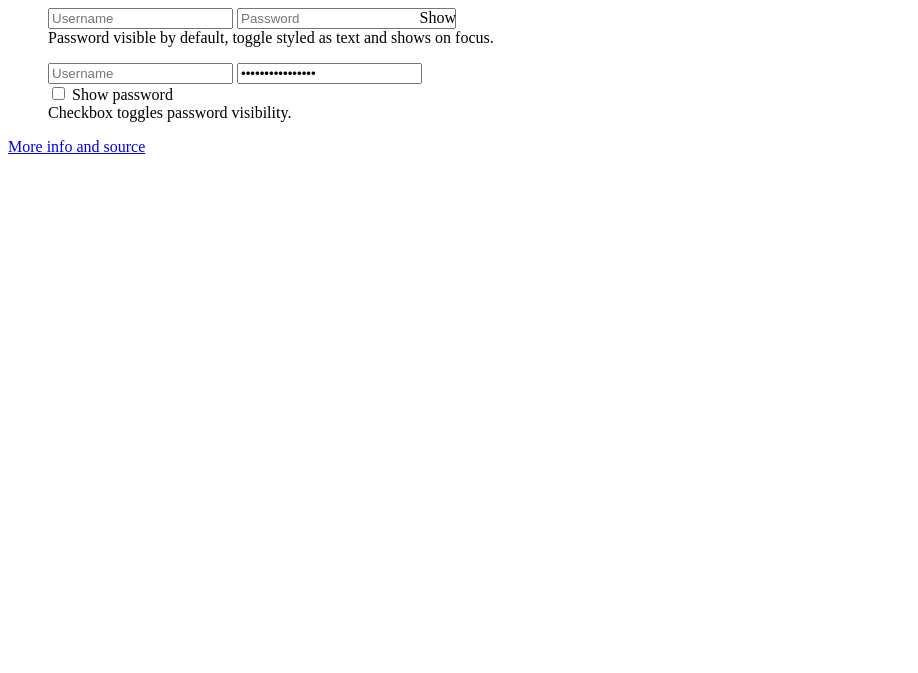
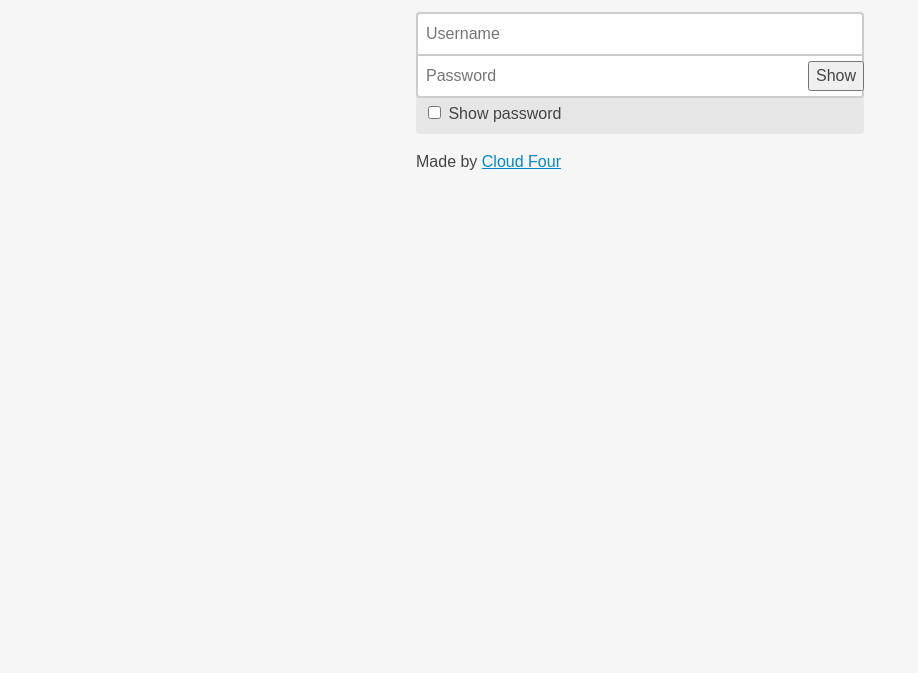
Before and after one commit to cloudfour/hideShowPassword, a website: page index.html in a window 1280 px wide. Shown: the part 127-800 px from the top of the page, without its empty margins (0-918 px from the left). Drawn offline with nearby package versions, Linux system fonts and the light colour scheme.

Commit message:
demo progress, offset option for plugin

```diff
--- /dev/null
+++ b/demo/styles.css
@@ -0,0 +1,91 @@
+*, *:before, *:after {
+  -webkit-box-sizing: border-box;
+  -moz-box-sizing: border-box;
+  box-sizing: border-box;
+}
+
+html {
+  background-color: #f6f6f6;
+}
+
+body,
+input,
+button {
+  color: #444;
+  font: 100%/1.5 sans-serif;
+}
+
+body {
+  margin: 1em auto 2em;
+  max-width: 30em;
+  padding: 0 1em;
+}
+
+a {
+  color: #0088cc;
+}
+
+.login,
+.login-field {
+  border-radius: 0.25em;
+}
+
+.login {
+  background-color: #e6e6e6;
+}
+
+.login-label,
+.login-field {
+  display: block;
+}
+
+.login-label {
+  font-size: 0.875em;
+  padding: 0.57142857142857em 0.57142857142857em 0.28571428571429em;*/
+}
+
+.inputplaceholder .login-label {
+  border: 0;
+  clip: rect(0 0 0 0);
+  height: 1px;
+  margin: -1px;
+  overflow: hidden;
+  padding: 0;
+  position: absolute;
+  width: 1px;
+}
+
+.login-field {
+  background-color: #fff;
+  border: 2px solid #ccc;
+  margin: 0;
+  padding: 0.5em;
+  position: relative;
+  width: 100%;
+  -webkit-appearance: none;
+}
+
+.login-field:focus {
+  border-color: #0088cc;
+  outline: transparent;
+  z-index: 2;
+}
+
+.inputplaceholder .login-field-username {
+  border-bottom-left-radius: 0;
+  border-bottom-right-radius: 0;
+  margin-bottom: -2px;
+}
+
+.inputplaceholder .login-field-password {
+  border-top-left-radius: 0;
+  border-top-right-radius: 0;
+}
+
+.login-footer {
+  padding: 0.25em 0.5em 0.5em;
+}
+
+.hideShowPassword-toggle {
+  z-index: 3;
+}
--- a/hideShowPassword.js
+++ b/hideShowPassword.js
@@ -60,6 +60,7 @@
       touchStyles: { pointerEvents: 'none' },
       position: 'infer',
       verticalAlign: 'middle',
+      offset: 0,
       attr: {
         role: 'button',
         'aria-label': 'Show Password',
@@ -219,7 +220,7 @@
         .attr(this.options.toggle.attr)
         .addClass(this.options.toggle.className)
         .css(this.options.toggle.styles)
-        .css(this.options.toggle.position, 0)
+        .css(this.options.toggle.position, this.options.toggle.offset)
         .appendTo(this.wrapperElement);
 
       this.updateToggle(true);
@@ -230,7 +231,7 @@
       switch (this.options.toggle.verticalAlign) {
         case 'top':
         case 'bottom':
-          this.toggleElement.css(this.options.toggle.verticalAlign, 0);
+          this.toggleElement.css(this.options.toggle.verticalAlign, this.options.toggle.offset);
           break;
         case 'middle':
           this.toggleElement.css({
@@ -240,8 +241,8 @@
           break;
         case 'stretch':
           this.toggleElement.css({
-            top: 0,
-            bottom: 0
+            top: this.options.toggle.offset,
+            bottom: this.options.toggle.offset
           });
           break;
       }
--- a/index.html
+++ b/index.html
@@ -5,52 +5,45 @@
   <meta http-equiv="X-UA-Compatible" content="IE=edge,chrome=1">
   <meta name="viewport" content="width=device-width, initial-scale=1.0, maximum-scale=1">
   <title>hideShowPassword Demo</title>
+  <link rel="stylesheet" href="demo/styles.css">
   <script src="modernizr.custom.js"></script>
+  <script>if(Modernizr.input.placeholder)document.getElementsByTagName('html')[0].className+=' inputplaceholder';</script>
 </head>
 <body>
 
-<h1>hideShowPassword Demo</h1>
+<header>
+  <h1>hideShowPassword for jQuery</h1>
+  <!-- <p>Because life&rsquo;s too short to waste time re-typing passwords.</p> -->
+</header>
 
-<figure>
-  <div class="login">
-    <input class="login-field login-field-username" type="text" placeholder="Username" autocapitalize="off" autocomplete="off" autocorrect="off">
-    <input class="login-field login-field-password" id="password-1" type="password" placeholder="Password">
+<!-- <p>Inspired by a pattern seen in <a href="http://www.polarb.com/">Polar</a>, <a href="http://ie.microsoft.com">IE 10+</a> and <a href="http://www.linkedin.com/mobile">LinkedIn</a> and <a href="http://www.lukew.com/ff/entry.asp?1653">documented by Luke Wroblewski</a>, hideShowPassword lets you easily hide and show passwords via JavaScript or a nifty inset toggle button.</p>
+
+<h2>Demo</h2> -->
+
+<div class="login">
+  <label class="login-label" for="username-1">Username</label>
+  <input class="login-field  login-field-username" id="username-1" type="text" placeholder="Username">
+  <label class="login-label" for="password-1">Password</label>
+  <input class="login-field  login-field-password" id="password-1" type="password" placeholder="Password">
+  <div class="login-footer">
+    <label><input type="checkbox" id="show-password"> Show password</label>
   </div>
-  <figcaption>Inner toggle styled as icon.</figcaption>
-</figure>
+</div>
 
-<figure>
-  <div class="login">
-    <input class="login-field login-field-username" type="text" placeholder="Username" autocapitalize="off" autocomplete="off" autocorrect="off">
-    <input class="login-field login-field-password" id="password-2" type="password" placeholder="Password">
-  </div>
-  <figcaption>Password visible by default, toggle styled as text and shows on focus.</figcaption>
-</figure>
-
-<figure>
-  <div class="login">
-    <input class="login-field login-field-username" type="text" placeholder="Username" autocapitalize="off" autocomplete="off" autocorrect="off">
-    <input class="login-field login-field-password" id="password-3" type="password" placeholder="Password" value="example password">
-    <div class="login-option"><input type="checkbox" id="show-password"> <label for="show-password">Show password</label></div>
-  </div>
-  <figcaption>Checkbox toggles password visibility.</figcaption>
-</figure>
-
-<p><a href="https://github.com/cloudfour/hideShowPassword" class="btn">More info and source</a></p>
+<footer>
+  <p>Made by <a href="http://blog.cloudfour.com/simpleslideview/">Cloud Four</a></p>
+</footer>
 
 <script src="http://code.jquery.com/jquery-1.11.0.min.js"></script>
 <script src="hideShowPassword.js"></script>
 <script>
 
-$('#password-1').hideShowPassword(false, true);
+$('#password-1').hidePassword(true);
 
-$('#password-2').hideShowPassword(false, true, { toggle: { element: '<div>' } });
+$('#show-password').change(function(){
+  $('#password-1').hideShowPassword($(this).prop('checked'));
+});
 
-// $('#password-1').hidePassword(true);
-
-$('#show-password').on('change', function () {
-  $('#password-3').hideShowPassword($(this).prop('checked'));
-});
 </script>
 
 </body>
```
Also changed, not shown: demo/img/wink.svg (renamed from img/wink.svg), modernizr.custom.js.
